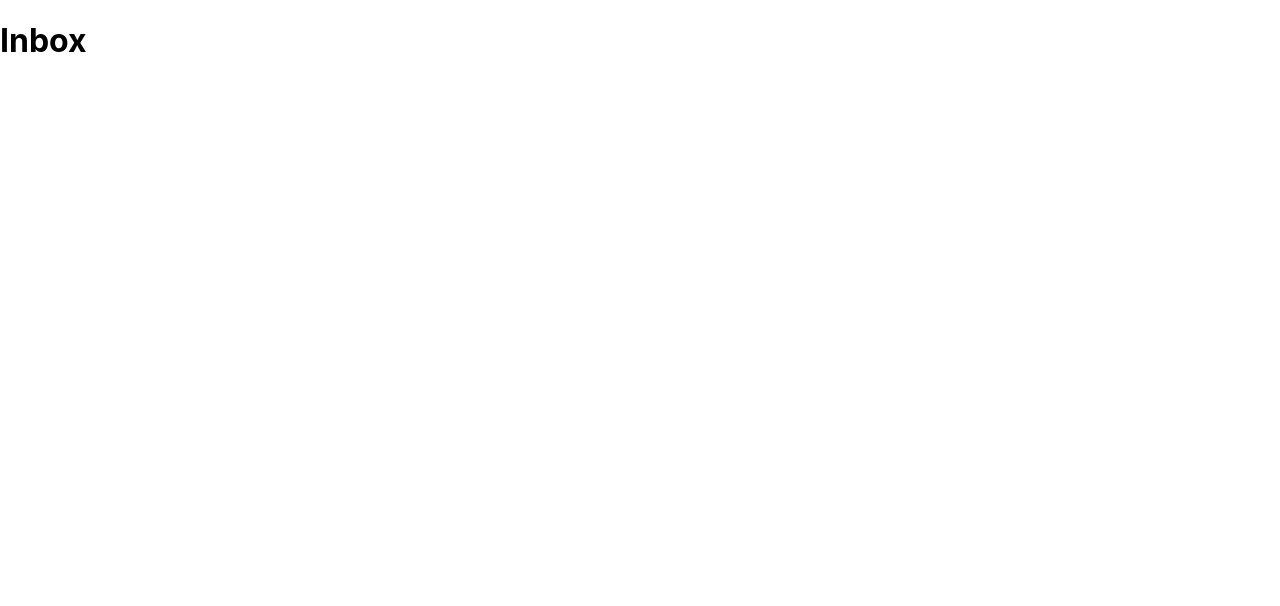
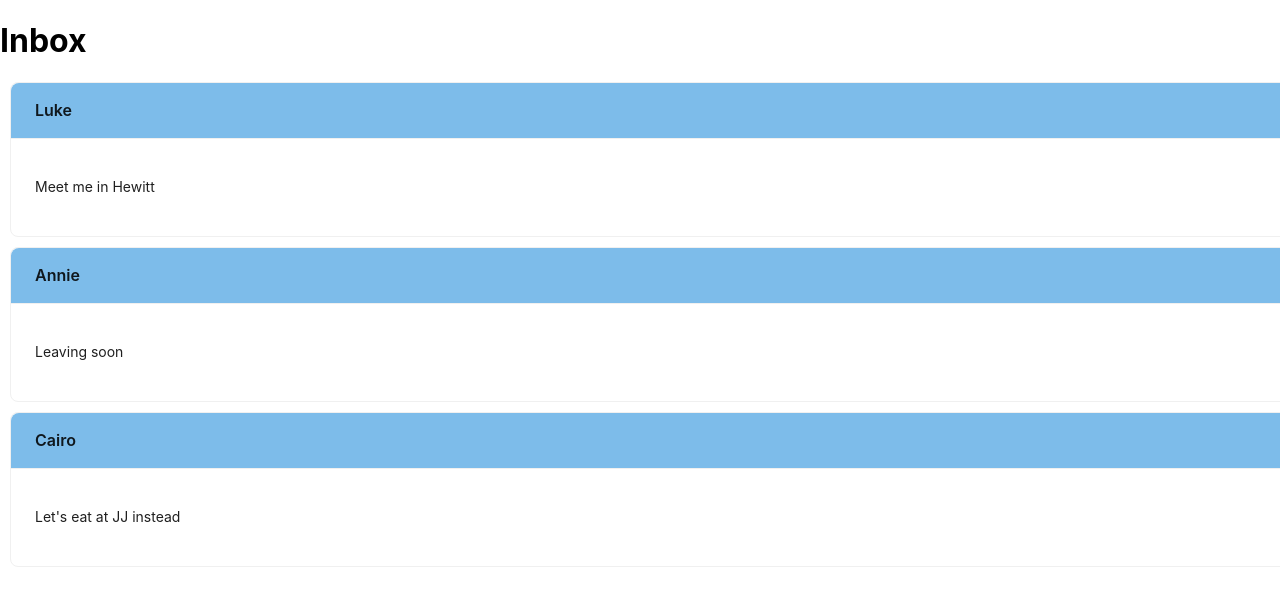
Before and after one commit to Lukehsu1999/mealme0601v2, a React (Create React App) app: page /message in a window 1280 px wide. Shown: the top 606 px of the page. Built offline with nearby package versions, Linux system fonts and the light colour scheme.

Commit message:
Chatbox component

```diff
--- a/src/Home/index.js
+++ b/src/Home/index.js
@@ -4,6 +4,7 @@ const Home = () => {
   const diningHalls = [
     { name: "JJ", people: ["amy", "bob", "chris"] },
     { name: "Faculty", people: ["david", "email", "ferris"] },
+    { name: "Hewitt", people: ["Ariel", "Cairo", "Annie"] },
   ];
 
   return (
--- /dev/null
+++ b/src/Message/Chatbox/index.js
@@ -0,0 +1,16 @@
+import { Button, Card, Col, Row } from "antd";
+
+const Chatbox = (props) => {
+  const { name, text } = props;
+  return (
+    <Card
+      title={name}
+      headStyle={{ background: "#7dbcea" }}
+      style={{ width: "100%", margin: 10 }}
+    >
+      <p>{text}</p>
+    </Card>
+  );
+};
+
+export default Chatbox;
--- a/src/Message/index.js
+++ b/src/Message/index.js
@@ -1,6 +1,19 @@
+import Chatbox from "./Chatbox";
+
 const Message = () => {
-    return (
-        <h1>Inbox</h1>
-    )
-}
+  const chatbox = [
+    { name: "Luke", text: "Meet me in Hewitt" },
+    { name: "Annie", text: "Leaving soon" },
+    { name: "Cairo", text: "Let's eat at JJ instead" },
+  ];
+
+  return (
+    <>
+      <h1>Inbox</h1>
+      {chatbox.map((message, index) => (
+        <Chatbox key={index} name={message.name} text={message.text} />
+      ))}
+    </>
+  );
+};
 export default Message;
```
